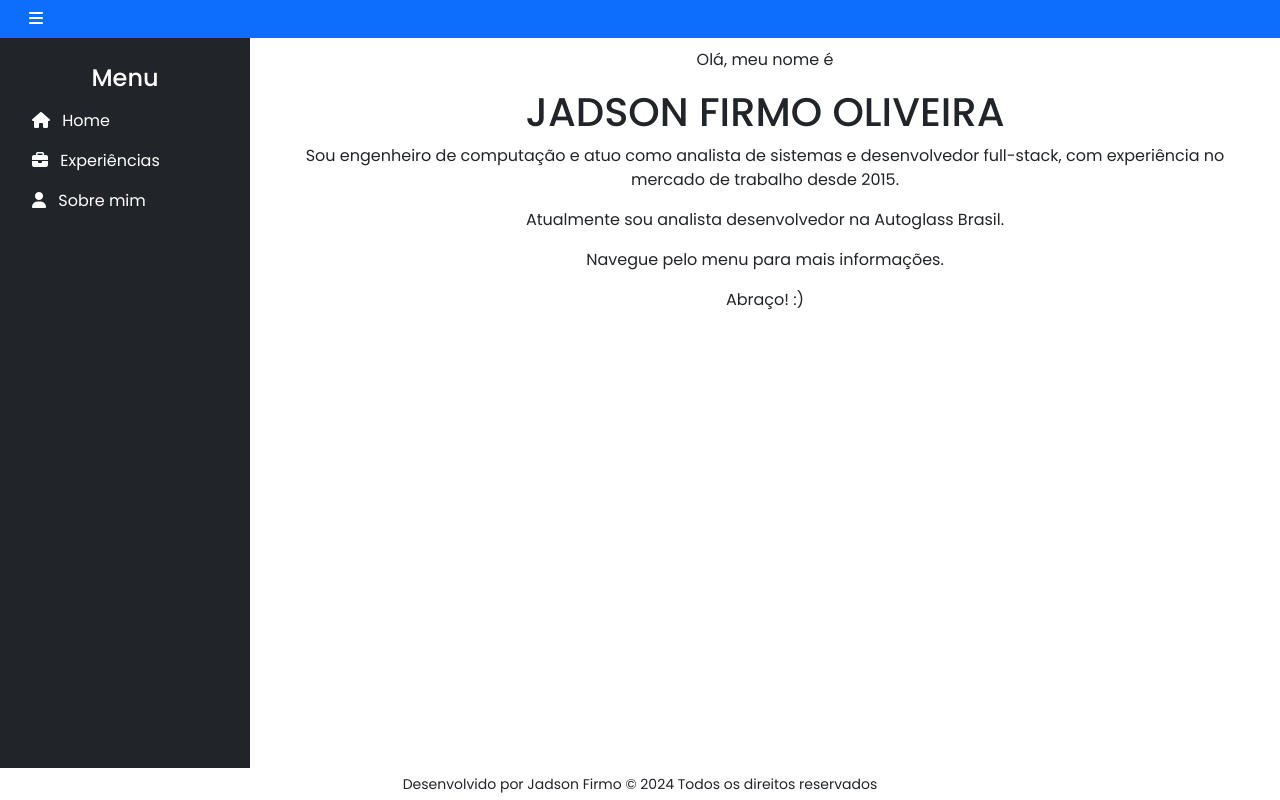
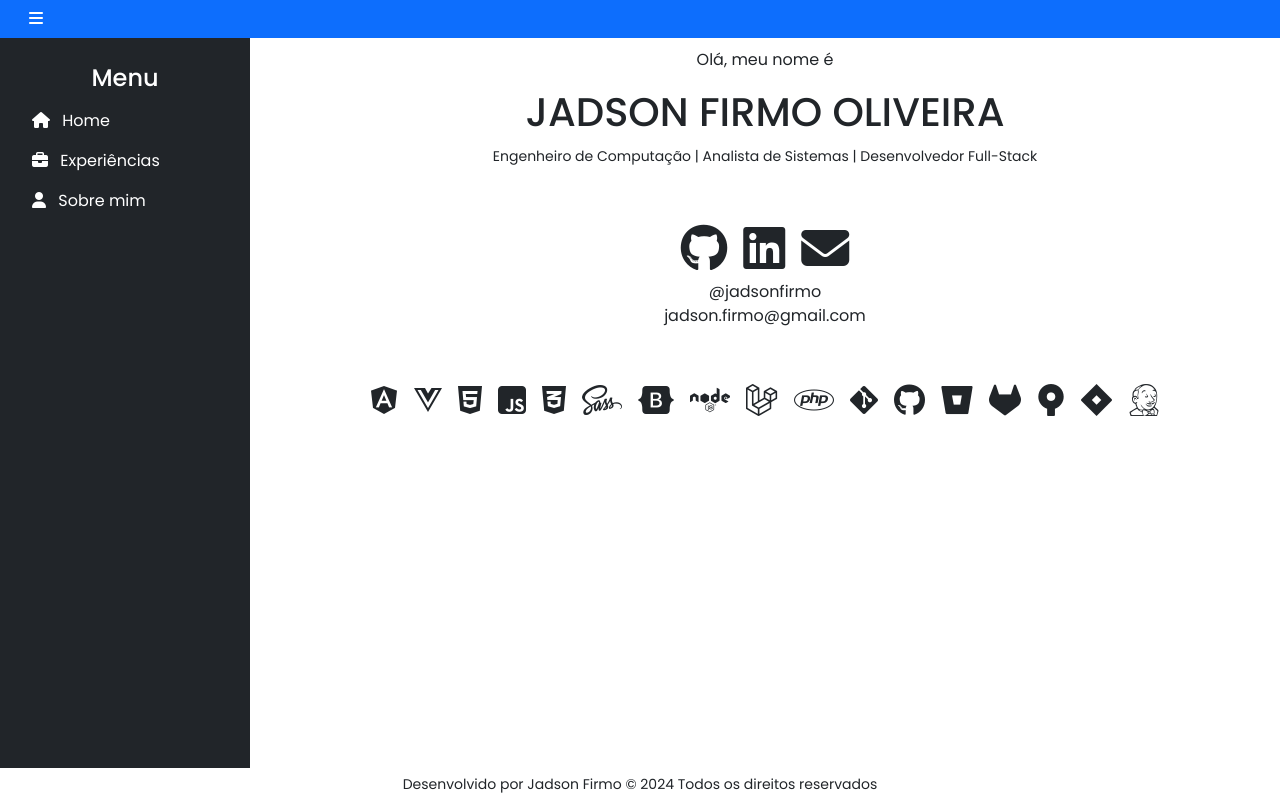
Before and after one commit to jadsonfirmo/portfolio, an Angular app in the folder portfolio-app/: page /#/home in a window 1280 px wide. Built offline with nearby package versions, Linux system fonts and the light colour scheme; a web font is replaced by a local one.

Commit message:
Adicionando tecnologias e contatos

```diff
--- a/portfolio-app/angular.json
+++ b/portfolio-app/angular.json
@@ -31,8 +31,8 @@
             ],
             "styles": [
               "node_modules/@fortawesome/fontawesome-free/css/all.min.css",
-              "src/styles.scss",
-              "node_modules/bootstrap/dist/css/bootstrap.min.css"
+              "node_modules/bootstrap/dist/css/bootstrap.min.css",
+              "src/styles.scss"
             ],
             "scripts": [
               "node_modules/bootstrap/dist/js/bootstrap.bundle.min.js"
--- a/portfolio-app/package.json
+++ b/portfolio-app/package.json
@@ -21,6 +21,7 @@
     "@angular/router": "^18.2.0",
     "@fortawesome/fontawesome-free": "^6.6.0",
     "bootstrap": "^5.3.3",
+    "ngx-bootstrap": "^18.0.2",
     "rxjs": "~7.8.0",
     "tslib": "^2.3.0",
     "zone.js": "~0.14.10"
--- a/portfolio-app/src/app/app.component.html
+++ b/portfolio-app/src/app/app.component.html
@@ -51,7 +51,9 @@
     }"
   >
     <app-content-layout>
-      <router-outlet></router-outlet>
+      <main class="main">
+        <router-outlet></router-outlet>
+      </main>
     </app-content-layout>
   </div>
 </div>
--- a/portfolio-app/src/app/pages/about-me/about-me.component.html
+++ b/portfolio-app/src/app/pages/about-me/about-me.component.html
@@ -1,7 +1,31 @@
-<main class="main">
-  <div class="content">
-    <div class="text-center">
-      <h1>About me</h1>
-    </div>
-  </div>
-</main>
+<section class="content">
+  <article class="text-center">
+    <p>Olá, meu nome é</p>
+    <h1>JADSON FIRMO OLIVEIRA</h1>
+    <p>
+      Sou engenheiro de computação e atuo como analista de sistemas e
+      desenvolvedor full-stack, com experiência no mercado de trabalho desde
+      2015.
+    </p>
+    <p>Atualmente sou analista desenvolvedor na Autoglass Brasil.</p>
+  </article>
+  <article class="text-center">
+    <a class="text-dark" href="https://github.com/jadsonfirmo" target="_blank">
+      <em class="fa-brands fa-github fa-3x p-2"></em>
+    </a>
+    <a
+      class="text-dark"
+      href="https://www.linkedin.com/in/jadsonfirmo"
+      target="_blank"
+    >
+      <em class="fa-brands fa-linkedin fa-3x p-2"></em>
+    </a>
+    <a class="text-dark" href="mailto:jadson.firmo@gmail.com" target="_blank">
+      <em class="fa fa-envelope fa-3x p-2"></em>
+    </a>
+  </article>
+  <article class="text-center">
+    <p>{{ "@jadsonfirmo" }}</p>
+    <p>{{ "jadson.firmo@gmail.com" }}</p>
+  </article>
+</section>
--- a/portfolio-app/src/app/pages/experiences/experiences.component.html
+++ b/portfolio-app/src/app/pages/experiences/experiences.component.html
@@ -1,4 +1,3 @@
-<main class="main">
 <div class="content">
   <section class="text-center">
     <h1>Minhas Experiências</h1>
@@ -30,4 +29,3 @@
     </ul>
   </article>
 </div>
-</main>
--- a/portfolio-app/src/app/pages/home/home.component.html
+++ b/portfolio-app/src/app/pages/home/home.component.html
@@ -1,16 +1,38 @@
-<main class="main">
-  <div class="content">
-    <div class="text-center">
-      <p>Olá, meu nome é</p>
-      <h1>JADSON FIRMO OLIVEIRA</h1>
-      <p>
-        Sou engenheiro de computação e atuo como analista de sistemas e
-        desenvolvedor full-stack, com experiência no mercado de trabalho desde
-        2015.
-      </p>
-      <p>Atualmente sou analista desenvolvedor na Autoglass Brasil.</p>
-      <p>Navegue pelo menu para mais informações.</p>
-      <p>Abraço! :)</p>
-    </div>
-  </div>
-</main>
+<section class="content">
+  <article class="text-center">
+    <p>Olá, meu nome é</p>
+    <h1>JADSON FIRMO OLIVEIRA</h1>
+    <small>
+      Engenheiro de Computação | Analista de Sistemas | Desenvolvedor Full-Stack
+    </small>
+  </article>
+  <article class="text-center pt-5">
+    <a class="text-dark" href="https://github.com/jadsonfirmo" target="_blank">
+      <em class="contact fa-brands fa-github fa-3x p-2"></em>
+    </a>
+    <a
+      class="text-dark"
+      href="https://www.linkedin.com/in/jadsonfirmo"
+      target="_blank"
+    >
+      <em class="contact fa-brands fa-linkedin fa-3x p-2"></em>
+    </a>
+    <a class="text-dark" href="mailto:jadson.firmo@gmail.com" target="_blank">
+      <em class="contact fa fa-envelope fa-3x p-2"></em>
+    </a>
+  </article>
+  <article class="text-center">
+    <p class="m-0">{{ "@jadsonfirmo" }}</p>
+    <p class="m-0">{{ "jadson.firmo@gmail.com" }}</p>
+  </article>
+  <article class="text-center pt-5">
+    @for (item of tech; track $index) {
+    <em
+      class="tech fa-brands fa-2x p-2"
+      [class]="item.icon"
+      [tooltip]="item.name"
+      placement="top"
+    ></em>
+    }
+  </article>
+</section>
--- /dev/null
+++ b/portfolio-app/src/app/pages/home/home.component.scss
@@ -0,0 +1,12 @@
+.tech {
+  transition: transform 0.3s ease, color 0.3s ease;
+}
+
+.tech:hover {
+  color: #0d6efd;
+  transform: scale(1.5);
+}
+
+.contact:hover {
+  color: #0d6efd;
+}
--- a/portfolio-app/src/app/pages/home/home.component.ts
+++ b/portfolio-app/src/app/pages/home/home.component.ts
@@ -1,10 +1,84 @@
 import { Component } from '@angular/core';
+import { TooltipModule } from 'ngx-bootstrap/tooltip';
+
+declare var bootstrap: any;
 
 @Component({
   selector: 'app-home',
   standalone: true,
-  imports: [],
+  imports: [TooltipModule],
   templateUrl: './home.component.html',
-  styles: [],
+  styleUrl: './home.component.scss',
 })
-export class HomeComponent {}
+export class HomeComponent {
+  tech = [
+    {
+      icon: 'fa-angular',
+      name: 'Angular',
+    },
+    {
+      icon: 'fa-vuejs',
+      name: 'Vue.js',
+    },
+    {
+      icon: 'fa-html5',
+      name: 'HTML5',
+    },
+    {
+      icon: 'fa-square-js',
+      name: 'JavaScript',
+    },
+    {
+      icon: 'fa-css3-alt',
+      name: 'CSS3',
+    },
+    {
+      icon: 'fa-sass',
+      name: 'Sass',
+    },
+    {
+      icon: 'fa-bootstrap',
+      name: 'Bootstrap',
+    },
+    {
+      icon: 'fa-node',
+      name: 'Node.js',
+    },
+    {
+      icon: 'fa-laravel',
+      name: 'Laravel',
+    },
+    {
+      icon: 'fa-php',
+      name: 'PHP',
+    },
+    {
+      icon: 'fa-git-alt',
+      name: 'Git',
+    },
+    {
+      icon: 'fa-github',
+      name: 'GitHub',
+    },
+    {
+      icon: 'fa-bitbucket',
+      name: 'Bitbucket',
+    },
+    {
+      icon: 'fa-gitlab',
+      name: 'GitLab',
+    },
+    {
+      icon: 'fa-sourcetree',
+      name: 'Sourcetree',
+    },
+    {
+      icon: 'fa-jira',
+      name: 'Jira',
+    },
+    {
+      icon: 'fa-jenkins',
+      name: 'Jenkins',
+    },
+  ];
+}
```
Also changed, not shown: 1 other file (tests, documents, lock files or other folders). Lines whose indentation alone changed are shown as unchanged.
